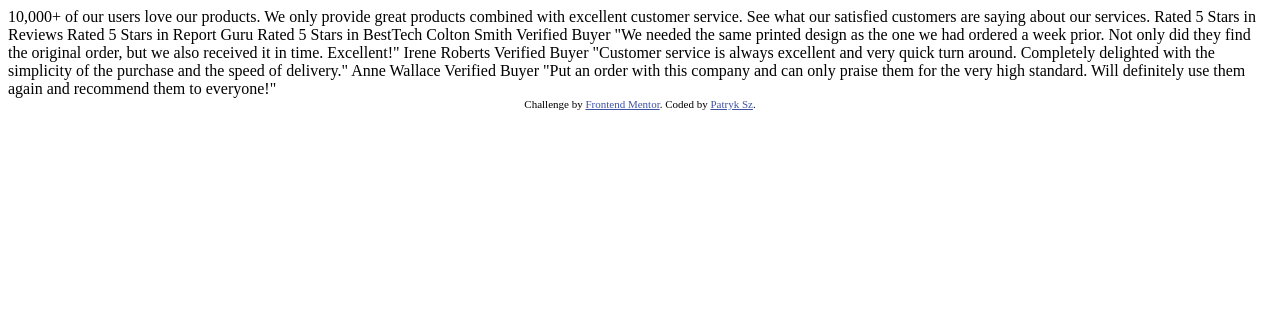
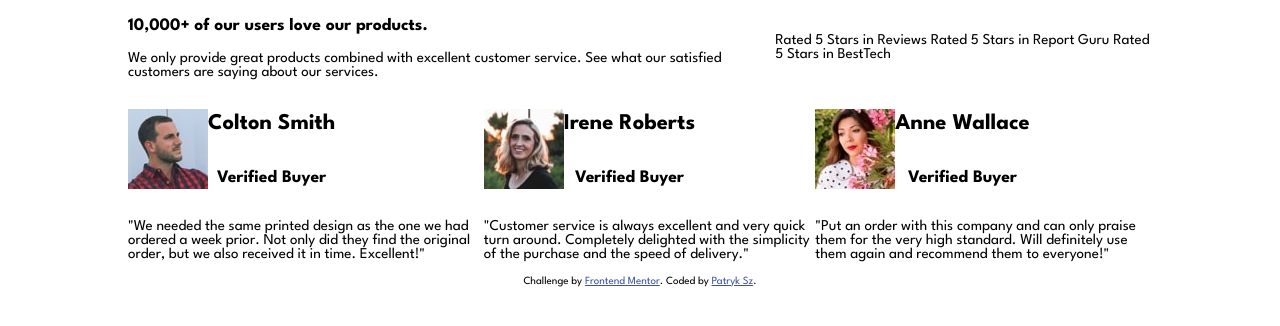
Before and after one commit to dedku/Social-proof-section_DailyNewbie_6, a plain HTML site: page index.html in a window 1280 px wide. Drawn offline with Linux system fonts and the light colour scheme.

Commit message:
html structure + css setup

```diff
--- a/index.html
+++ b/index.html
@@ -10,30 +10,67 @@
 </head>
 
 <body>
-  10,000+ of our users love our products.
-
+  <main>
+    <section class="flex-col">
+      <div class="flex-row">
+        <article>
+          <h1>10,000+ of our users love our products.</h1>
+          <p>
             We only provide great products combined with excellent customer service.
             See what our satisfied customers are saying about our services.
-
+          </p>
+        </article>
+        <div>
           Rated 5 Stars in Reviews
           Rated 5 Stars in Report Guru
           Rated 5 Stars in BestTech
-
-  Colton Smith
-  Verified Buyer
+        </div>
+      </div>
+      <div class="flex-row">
+        <article>
+          <div class="flex-row">
+            <img src="./images/image-colton.jpg" alt="colton picture">
+            <div class="flex-col">
+              <h2>Colton Smith</h2>
+              <h3>Verified Buyer</h3>
+            </div>
+          </div>
+          <p>
             "We needed the same printed design as the one we had ordered a week prior.
             Not only did they find the original order, but we also received it in time.
             Excellent!"
-
-  Irene Roberts
-  Verified Buyer
+          </p>
+        </article>
+        <article>
+          <div class="flex-row">
+            <img src="./images/image-irene.jpg" alt="colton picture">
+            <div class="flex-col">
+              <h2>Irene Roberts</h2>
+              <h3>Verified Buyer</h3>
+            </div>
+          </div>
+          <p>
             "Customer service is always excellent and very quick turn around. Completely
             delighted with the simplicity of the purchase and the speed of delivery."
-
-  Anne Wallace
-  Verified Buyer
+          </p>
+        </article>
+        <article>
+          <div class="flex-row">
+            <img src="./images/image-anne.jpg" alt="colton picture">
+            <div class="flex-col">
+              <h2>Anne Wallace</h2>
+              <h3>Verified Buyer</h3>
+            </div>
+          </div>
+          <p>
             "Put an order with this company and can only praise them for the very high
             standard. Will definitely use them again and recommend them to everyone!"
+          </p>
+        </article>
+      </div>
+    </section>
+  </main>
+
 
   <footer>
     <div class="attribution">
--- a/style.css
+++ b/style.css
@@ -30,6 +30,48 @@ White: hsl(0, 0%, 100%)
 
 - Family: [League Spartan](https://fonts.google.com/specimen/League+Spartan)
 - Weights: 400, 500, 700 */
+@import url('https://fonts.googleapis.com/css2?family=League+Spartan:wght@400;500;700&display=swap');
+
+:root {
+    --primary-magenta: hsl(300, 43%, 22%);
+    --primary-pink: hsl(333, 80%, 67%);
+    --neutral-dark-magenta: hsl(303, 10%, 53%);
+    --neutral-light-magenta: hsl(300, 24%, 96%);
+    --neutral-white: hsl(0, 0%, 100%);
+    --font-size: 15px;
+}
+
+*,
+*::after,
+*::before {
+    box-sizing: border-box;
+}
+
+body {
+    margin: 0;
+    top: 0;
+    font-family: 'League Spartan', sans-serif;
+    font-size: var(--font-size);
+}
+
+main {
+    width: 80%;
+    margin: auto;
+}
+
+.flex-row,
+.flex-col {
+    display: flex;
+    align-items: center;
+}
+
+.flex-col {
+    flex-direction: column;
+}
+
+.flex-row {
+    flex-direction: row;
+}
 
 .attribution {
     font-size: 11px;
```
Lines whose indentation alone changed are shown as unchanged.
